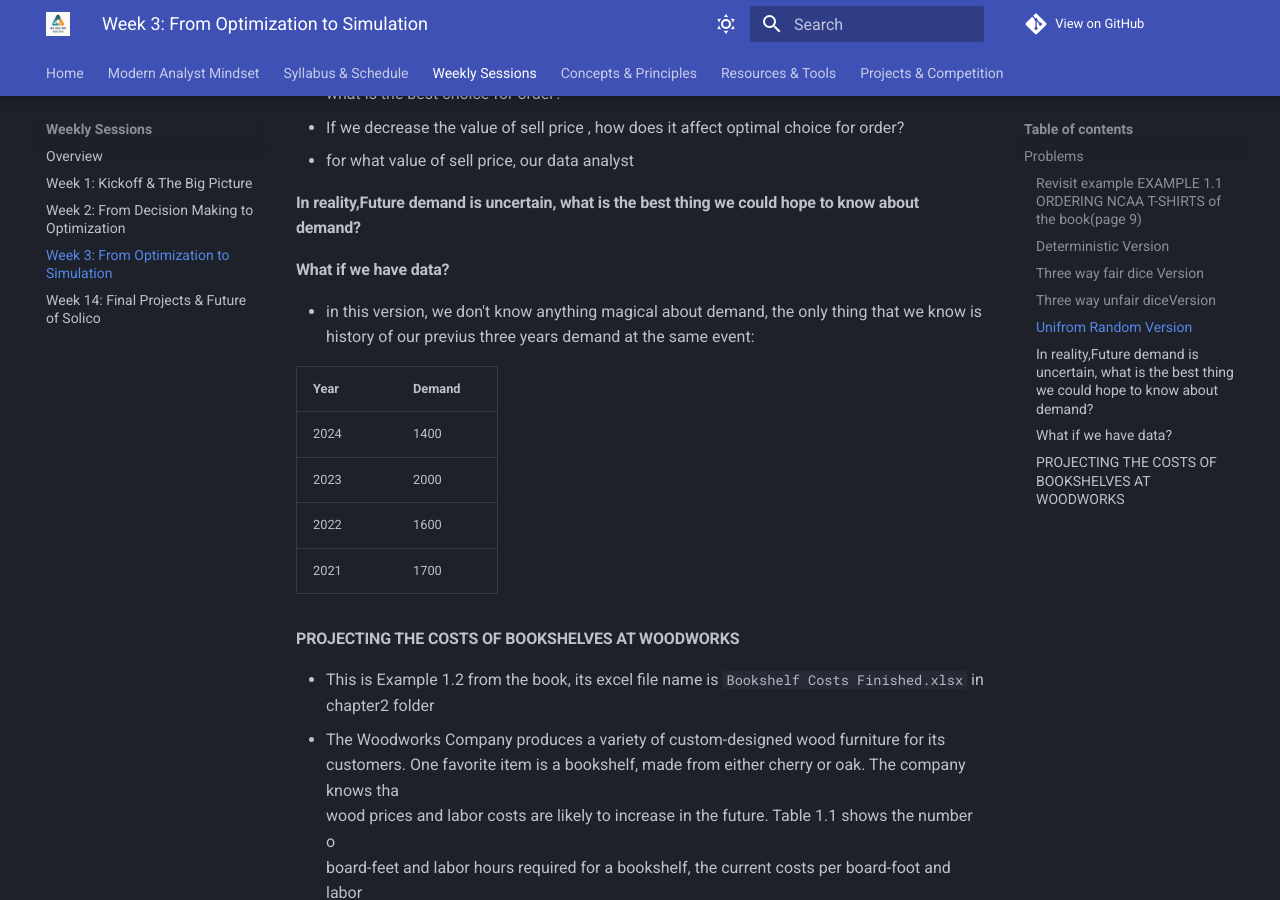
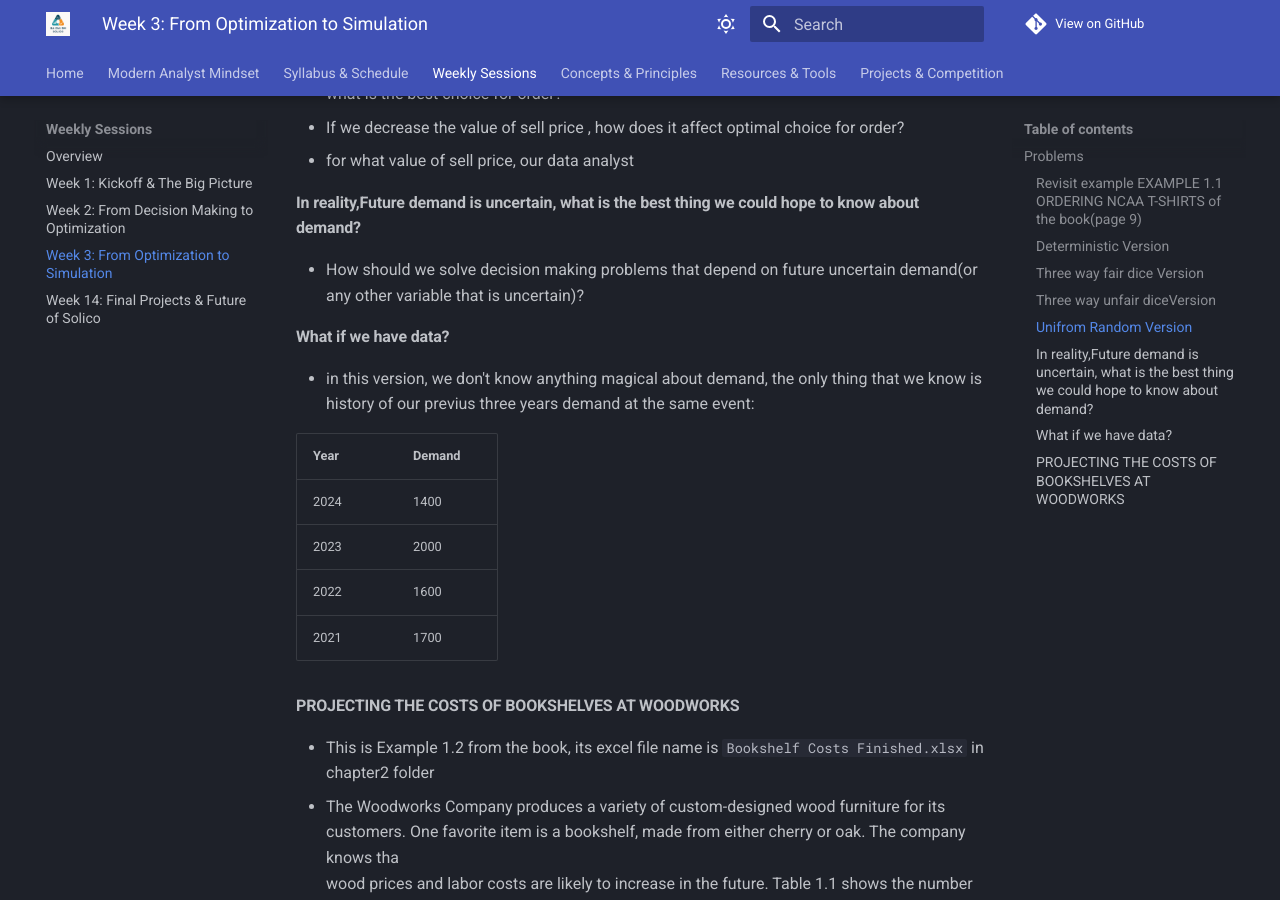
Before and after one commit to TheLoggicalOne/BA_for_Solico, an MkDocs documentation site: the page built from docs/weeks/week03.md, in a window 1280 px wide and 900 px high, scrolled down 2311 px. Built offline with MkDocs 1.6.1 and Material for MkDocs 9.7.7, drawn with Linux system fonts in a browser that asks for light colours; comment, search, counter and statistics services are not loaded.

Commit message:
small change

```diff
--- a/docs/weeks/week03.md
+++ b/docs/weeks/week03.md
@@ -80,7 +80,7 @@ value so we should assume demand is 1500, and then find optimal order for this d
 
 
 #### In reality,Future demand is uncertain, what is the best thing we could hope to know about demand?
-
+- How should we solve decision making problems that depend on future uncertain demand(or any other variable that is uncertain)?
 #### What if we have data?
 - in this version, we don't know anything magical about demand, the only thing that we know is
 history of our previus three years demand at the same event:
```
